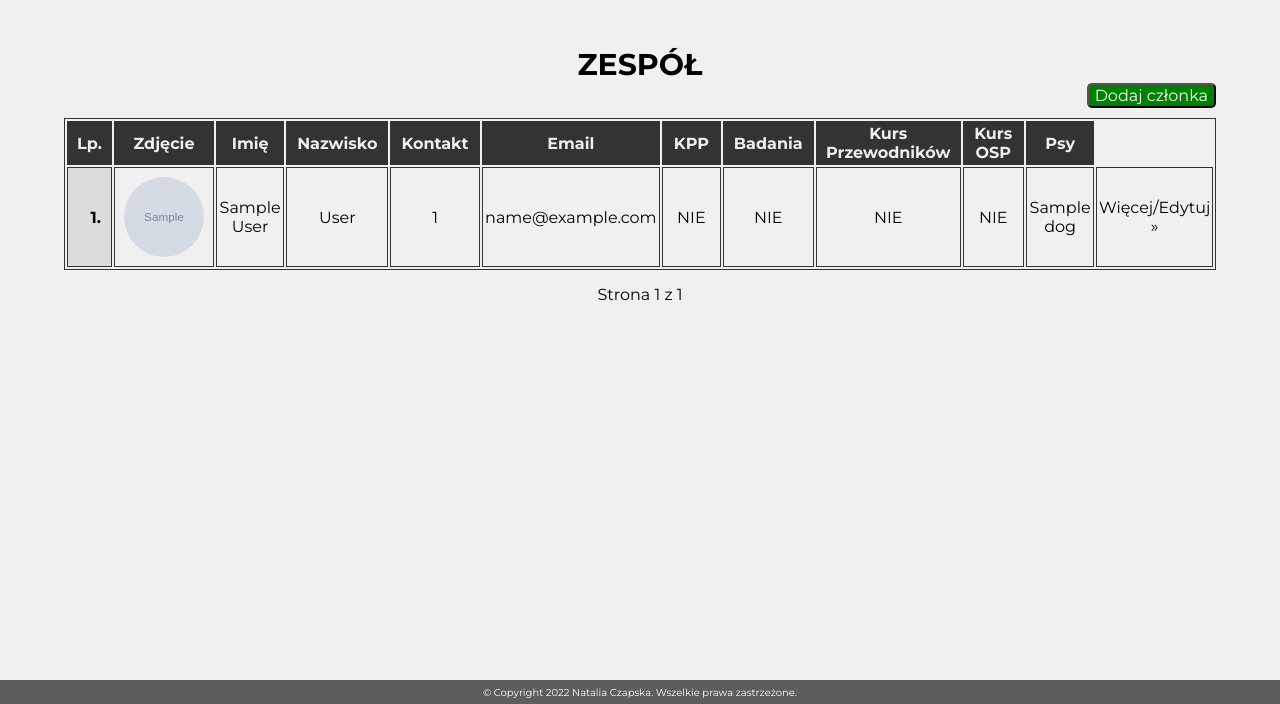
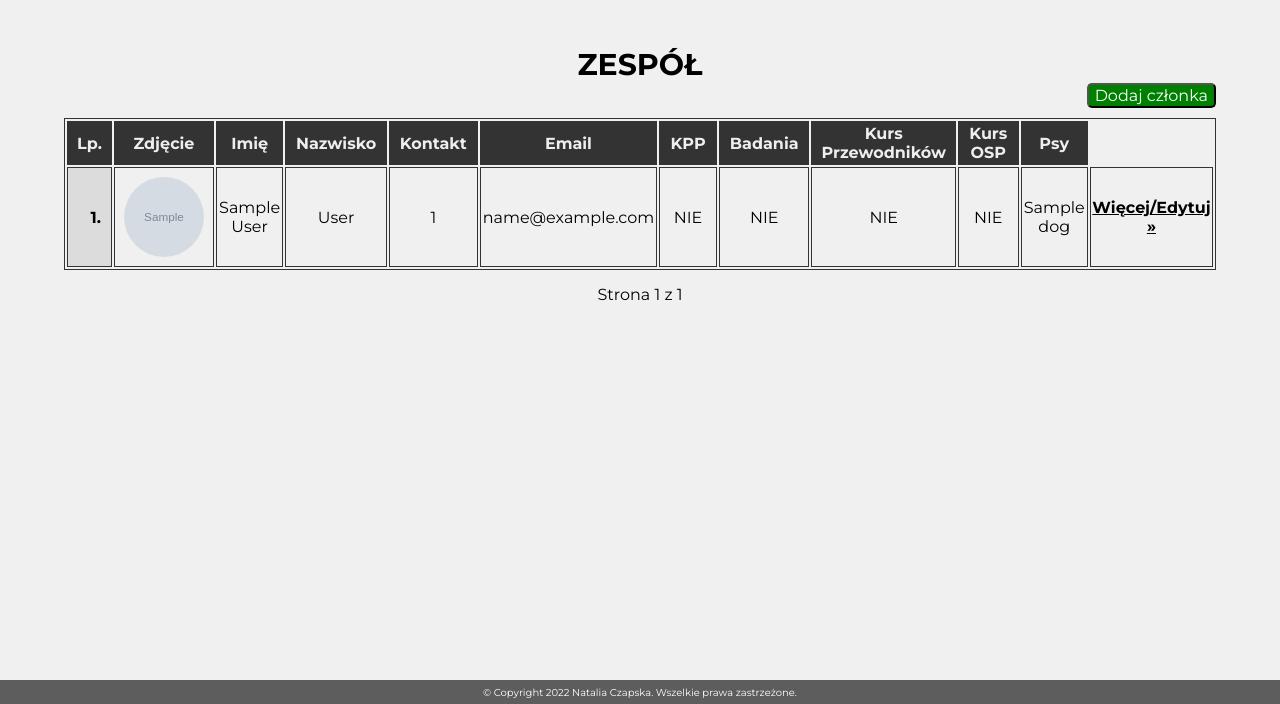
Before and after one commit to nataliacza/team-manager, a Django app: page /zespol/ in a window 1280 px wide; the page is wider, and only the part inside the window is pictured. Shown: the part 96-800 px from the top of that part. Run offline with Django 3.2, Linux system fonts and the light colour scheme; tables that the repository leaves empty hold one stand-in row (values such as "Sample post"); grey boxes marked "Sample" are stand-in pictures.

Commit message:
Add dynamic url to member details

```diff
--- a/register/static/register/team.css
+++ b/register/static/register/team.css
@@ -90,6 +90,11 @@ img {
     max-width: 250px;
 }
 
+.member-detail-more {
+    color: black;
+    font-weight: bold;
+}
+
 .pagination {
     margin-top: 15px;
     text-align: center;
--- a/register/templates/register/team.html
+++ b/register/templates/register/team.html
@@ -64,7 +64,9 @@
                     {% empty %}
                         <p>-</p>
                     {% endfor %}</td>
-                <td>Więcej/Edytuj &raquo;</td>
+                <td>
+                    <a class="member-detail-more" href="{% url 'register:szczegoly-czlonka' member.slug %}">Więcej/Edytuj &raquo;</a>
+                </td>
             </tr>
             {% endfor %}
             </tbody>
```
Also changed, not shown: to-do-list.md (+2 -1 lines).
